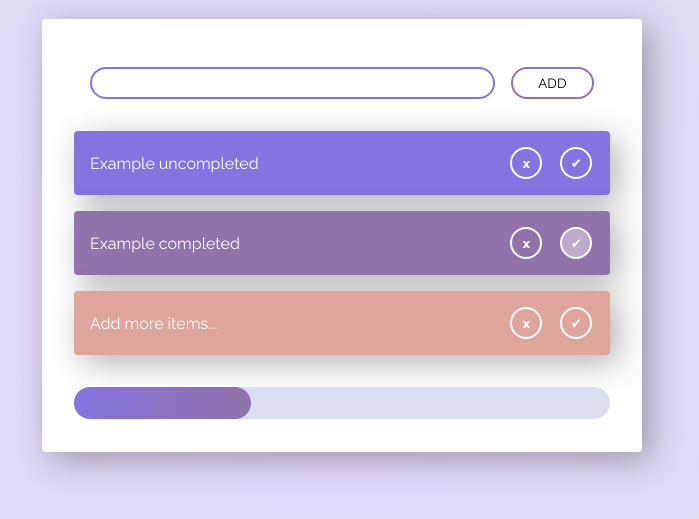
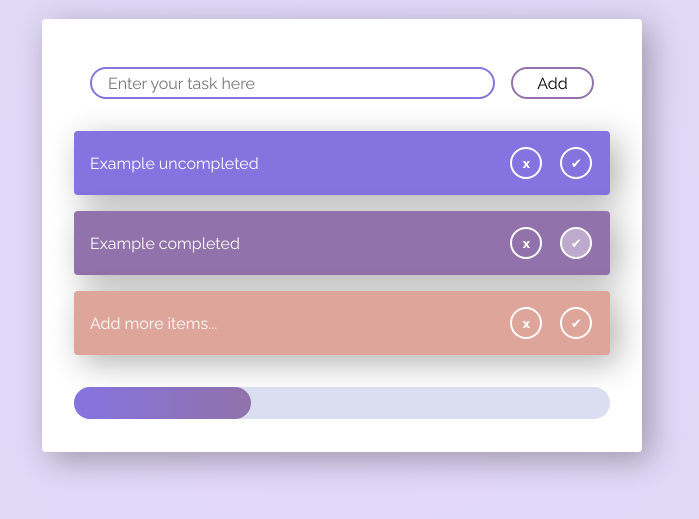
Before and after one commit to EmilyScripts/MDEM-TODO, a website: page index.html in a window 1280 px wide. Shown: the part 125-644 px from the top of the page, without its empty margins (298-997 px from the left). Drawn offline with Linux system fonts and the light colour scheme.

Commit message:
form placeholder, font size consistency and more semantic

```diff
--- a/index.html
+++ b/index.html
@@ -11,18 +11,16 @@
     <header>
       <h1>Tutu Dodo</h1>
     </header>
-    <div id="wrapper">
+    <section id="wrapper">
     <form id="add-todo">
-      <input type="text" name="description" value="" required>
-      <input type="submit" name="" value="ADD">
+      <input type="text" name="description" value="" placeholder="Enter your task here" required>
+      <input type="submit" name="" value="Add">
     </form>
     <div id = "todo-container">
-        <ul>
-        </ul>
     </div>
     <div id = "progress-container">
     </div>
-  </div>
+  </section>
   </body>
   <script type="text/javascript" src = "./logic.js"></script>
   <script type="text/javascript" src = "./dom.js"></script>
--- a/style.css
+++ b/style.css
@@ -115,6 +115,8 @@
   height: 2rem;
   border: 2px solid #8573e0;
   padding-left: 1rem;
+  padding-right: 1rem;
+  font-size: 1rem;
 }
 
 input[type="submit"]{
@@ -125,6 +127,7 @@
   background-color: white;
   /* margin-right: 0.5rem; */
   margin-left: 1rem;
+  font-size: 1rem;
 }
 
 
```
